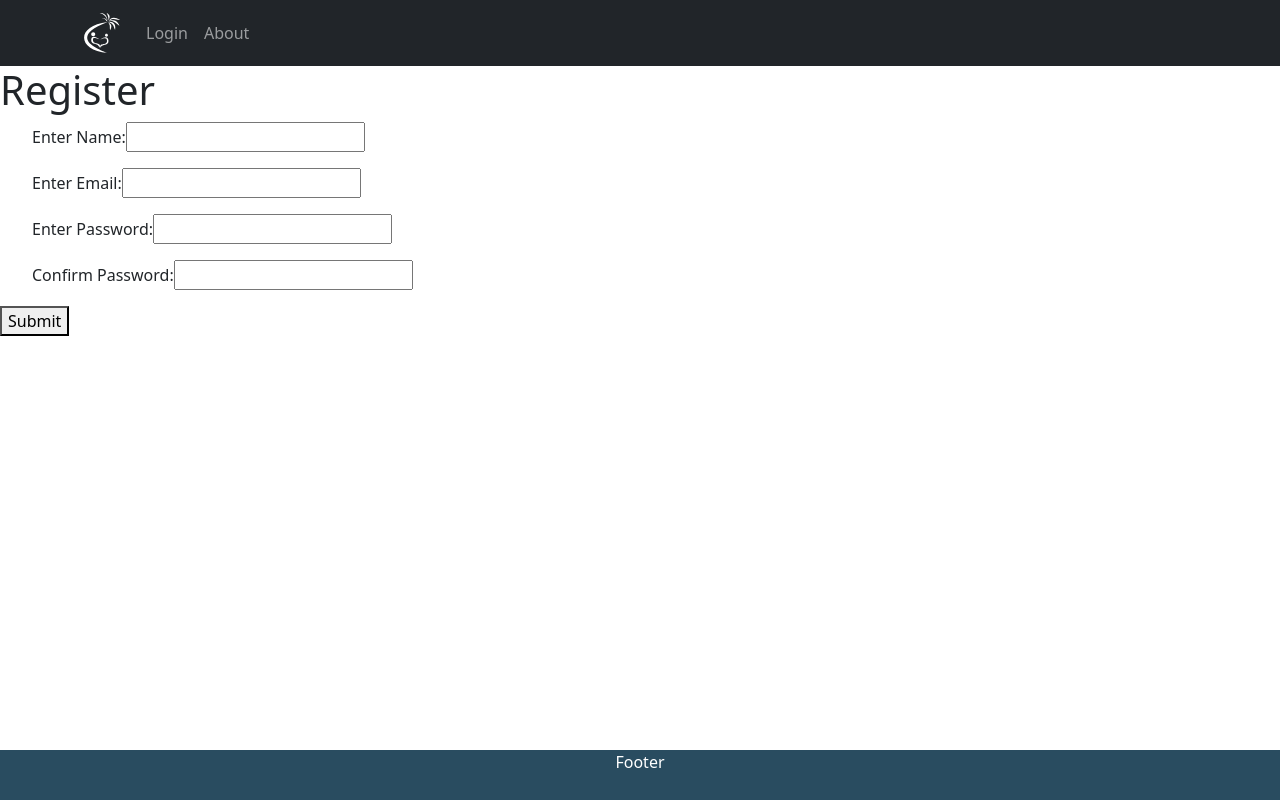
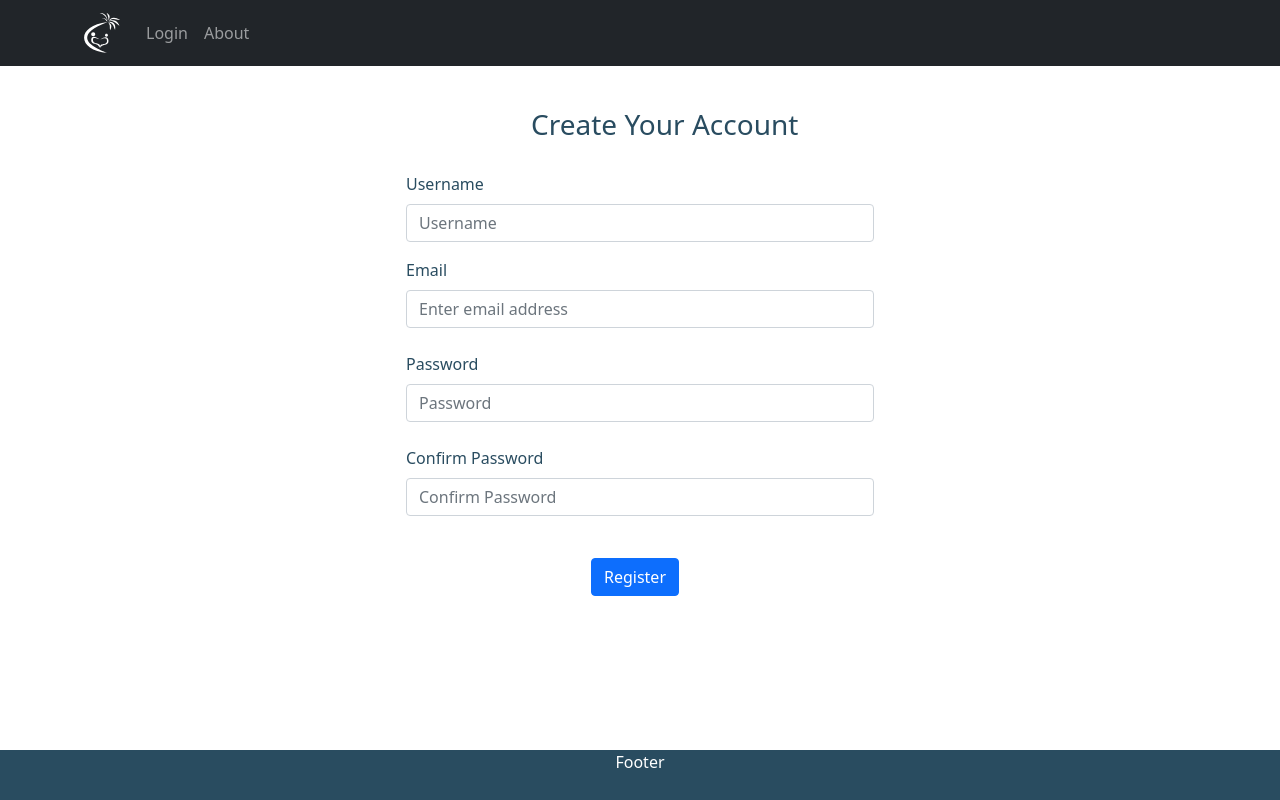
Before and after one commit to Tedejer/Capstone, a React (Create React App) app in the folder charity-islands/: page /Register in a window 1280 px wide. Built offline with nearby package versions, Linux system fonts and the light colour scheme.

Commit message:
Updated Register Page with Styling

```diff
--- a/charity-islands/src/pages/Register.js
+++ b/charity-islands/src/pages/Register.js
@@ -1,28 +1,45 @@
 import React from "react";
+import { Link } from "react-router-dom";
+import "../styling/register.css";
 
 function Register() {
   return (
-    <div>
-      <h1>Register</h1>
-      <form>
-        <ul>
-          Enter Name:
-          <input />
-        </ul>
-        <ul>
-          Enter Email:
-          <input />
-        </ul>
-        <ul>
-          Enter Password:
-          <input />
-        </ul>
-        <ul>
-          Confirm Password:
-          <input />
-        </ul>
-        <button>Submit</button>
-      </form>
+     <div class="register_body">
+        <div class="register_positioning">
+            <div class="p-3 py-5" data-selected="true" data-label-id="0">
+            <div class="d-flex justify-content-between align-items-center mb-3">
+                <h3 class="text-center">Create Your Account</h3>
+            </div>
+            <div class="row mt-2">
+                <div class="col-md-12">
+                    <label class="labels">Username</label>
+                    <input type="text" class="form-control" placeholder="Username" value=""/>
+                </div>
+            </div>
+            <div class="row mt-3">
+                <div class="col-md-12">
+                    <label class="labels">Email</label>
+                    <input type="text" class="form-control" placeholder="Enter email address" value=""/>
+                </div>
+            </div>
+
+            <div class="row mt-4">
+                <div class="col-md-12">
+                    <label class="labels">Password</label>
+                    <input type="password" class="form-control" name="password" placeholder="Password" id="password" onkeyup='check();'/>
+                    <br/>
+                    <label class="labels">Confirm Password</label>
+                    <input type="confirm_password" class="form-control" name="confirm_password" placeholder="Confirm Password" id="confirm_password" onkeyup='check();'/>
+                    <span id="message"></span>
+                </div>
+            </div>
+            <div class="mt-5 text-center">
+            <Link as={Link} to="/">
+                <button class="btn btn-primary profile-button" type="button">Register</button>
+            </Link>
+            </div>
+            </div>
+        </div>
     </div>
   );
 }
--- /dev/null
+++ b/charity-islands/src/styling/register.css
@@ -0,0 +1,22 @@
+.register_positioning {
+    width: 500px;
+    margin: 0 auto;
+  }
+
+  .text-center {
+    color: #294c60;
+    position: relative;
+    left: 125px;
+    top: -6px;
+  }
+
+  .labels {
+    color: #294c60;
+  }
+
+.btn-primary  {
+    margin: 5px;
+    position: relative;
+    left: -130px;
+    top: -5px
+}
```
